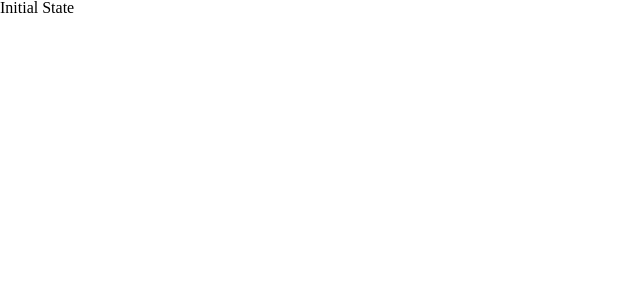
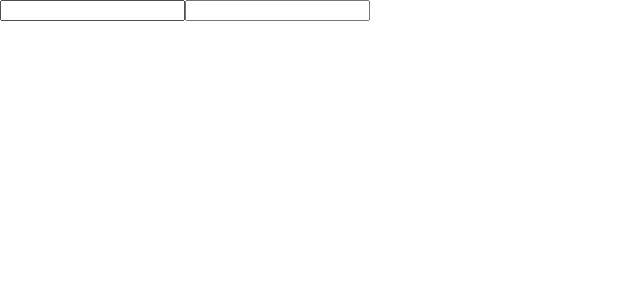
Before and after one commit to jongwook123/Talkid, a React (Create React App) app in the folder frontend/: page /signin in a window 1280 px wide. Shown: the top 300 px of the page, without its empty margins (0-640 px from the left). Built offline with nearby package versions, Linux system fonts and the light colour scheme.

Commit message:
Feat : 라우팅 처리, input handling 스켈레톤 코드 추가

```diff
--- a/frontend/src/App.jsx
+++ b/frontend/src/App.jsx
@@ -1,13 +1,22 @@
 import { ThemeProvider } from "styled-components"
+import { BrowserRouter, Routes, Route } from "react-router-dom"
 
 import { theme } from "styles/Theme"
 import { GlobalStyle } from "styles/GlobalStyle"
+
+import MainPage from "pages/mainPage"
+import SigninPage from "pages/signinPage"
 
 export default function App() {
     return (
         <ThemeProvider theme={theme}>
             <GlobalStyle />
-            <div>Initial State</div>
+            <BrowserRouter basename={process.env.PUBLIC_URL}>
+                <Routes>
+                    <Route path="/" element={<MainPage />} />
+                    <Route path="/signin" element={<SigninPage />} />
+                </Routes>
+            </BrowserRouter>
         </ThemeProvider>
     )
 }
--- /dev/null
+++ b/frontend/src/pages/mainPage/index.jsx
@@ -0,0 +1,5 @@
+export default function MainPage() {
+    return (
+        <div>index</div>
+    )
+}
--- /dev/null
+++ b/frontend/src/pages/signinPage/index.jsx
@@ -0,0 +1,27 @@
+import { useRef, useState } from "react"
+
+export default function SigninPage() {
+    const [inputs, setInputs] = useState({
+        id: "",
+        password: "",
+    });
+    const inputsRef = useRef([]);
+
+    const inputChangeHandler = (e) => {
+        if (e.target.name === 'id') {
+            return;
+        }
+
+        setInputs({
+            ...inputs,
+            [e.target.name]: e.target.value,
+        });
+    }
+
+    return (
+        <form action="">
+            <input type="text" name="id" onChange={inputChangeHandler} ref={(element) => inputsRef.current[0] = element} value={inputs.id} />
+            <input type="text" name="password" onChange={inputChangeHandler} ref={(element) => inputsRef.current[1] = element} value={inputs.password}/>
+        </form>
+    )
+}
```
